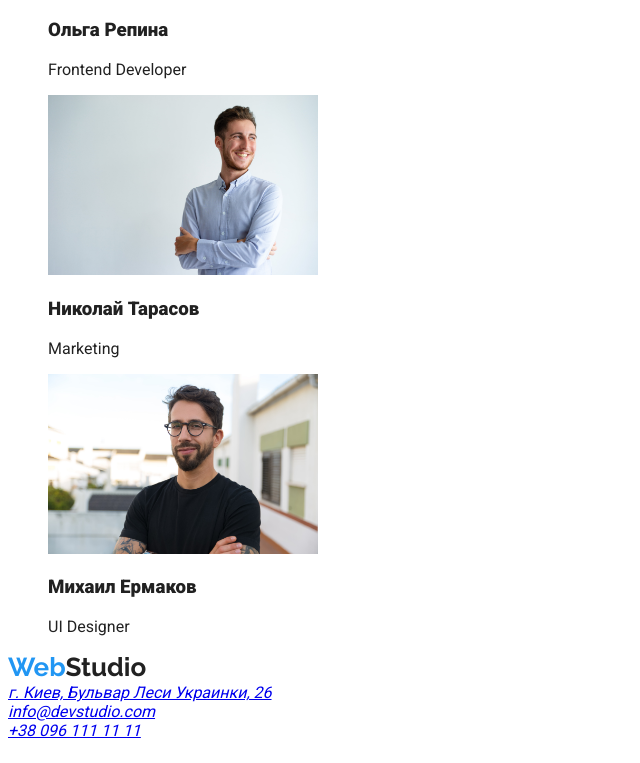
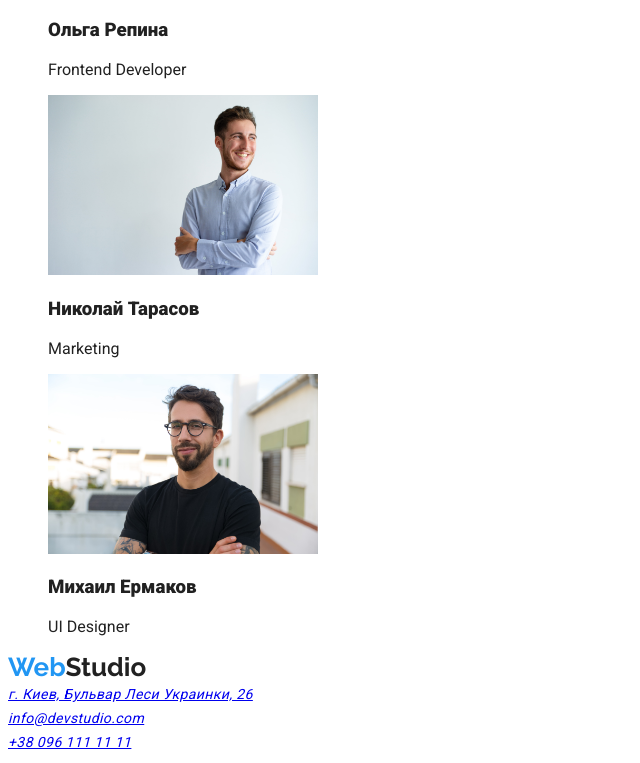
Before and after one commit to GRYz1n/goit-markup-hw-02, a plain HTML site: page index.html in a window 1280 px wide. Shown: the part 2310-3073 px from the top of the page, without its empty margins (0-640 px from the left). Drawn offline with Linux system fonts and the light colour scheme.

Commit message:
save upd

```diff
--- a/css/styles.css
+++ b/css/styles.css
@@ -139,3 +139,9 @@
 /* our work */
 
 /* Footer */
+
+.address {
+  font-size: 14px;
+  line-height: 1.71;
+  letter-spacing: 0.03em;
+}
--- a/index.html
+++ b/index.html
@@ -123,7 +123,7 @@
         <footer>
             <h2 class="hidden">Address</h2>
             <a href="./index.html" class="logo">Web<span class="studio">Studio</span></a>
-            <address>
+            <address class="address">
                 <a href="https://goo.gl/maps/nJkVNqhQnb1LRHtT8"> г. Киев, Бульвар Леси Украинки, 26</a> <br />
                 <a href="mailto:info@devstudio.com">info@devstudio.com</a> <br />
                 <a href="tel:+380961111111">+38 096 111 11 11</a>
```
